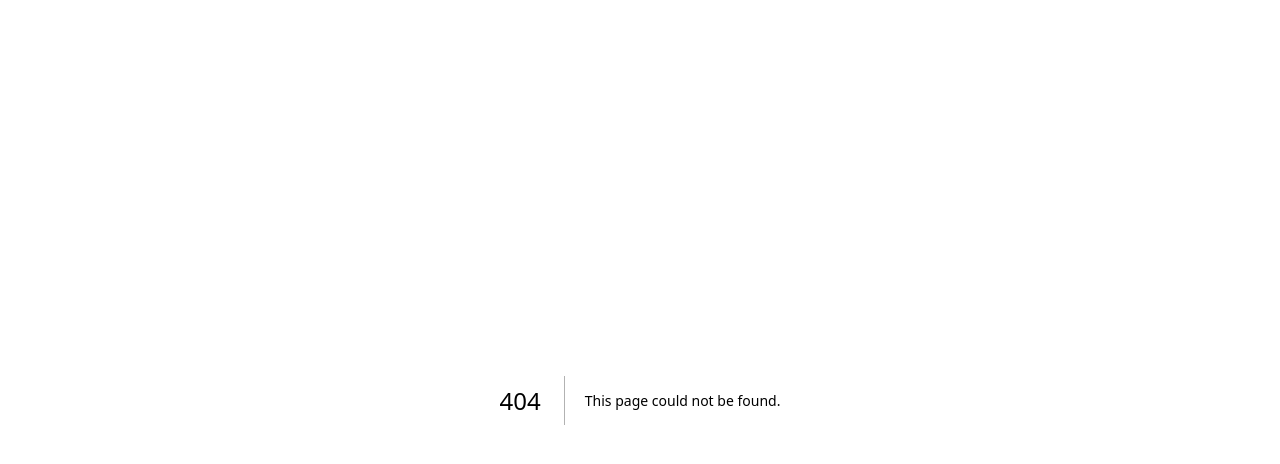
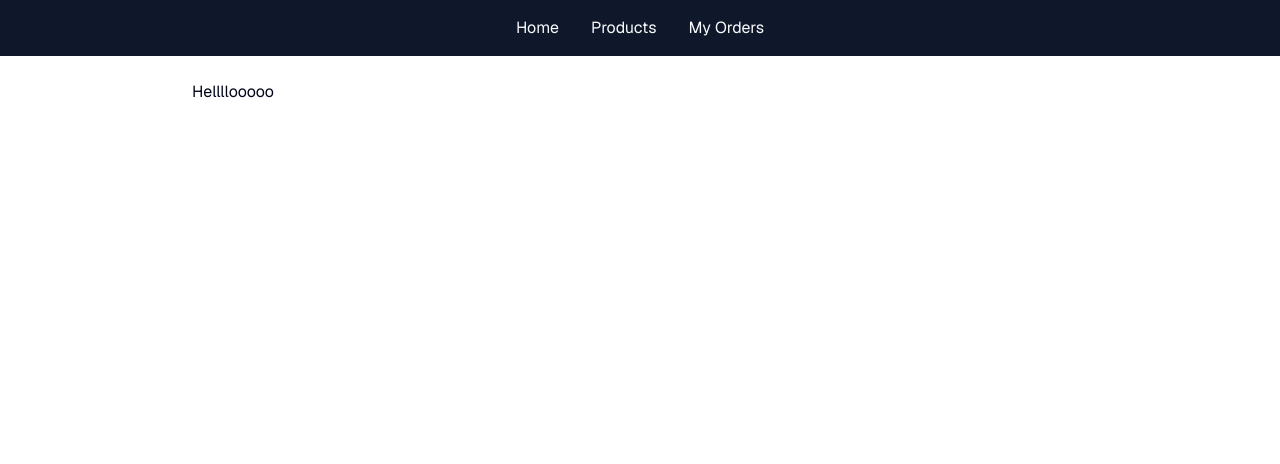
Before and after one commit to rorisangputu/ecomm-mvp, a Next.js app: page /products in a window 1280 px wide. Before the commit this address had no page. Shown: the top 464 px of the page. Built offline with nearby package versions, Linux system fonts and the light colour scheme.

Commit message:
creating product page

```diff
--- /dev/null
+++ b/src/app/(customerFacing)/products/page.tsx
@@ -0,0 +1,7 @@
+export default async function ProductPage() {
+  return (
+    <div>
+      <h1>Hellllooooo</h1>
+    </div>
+  );
+}
```
